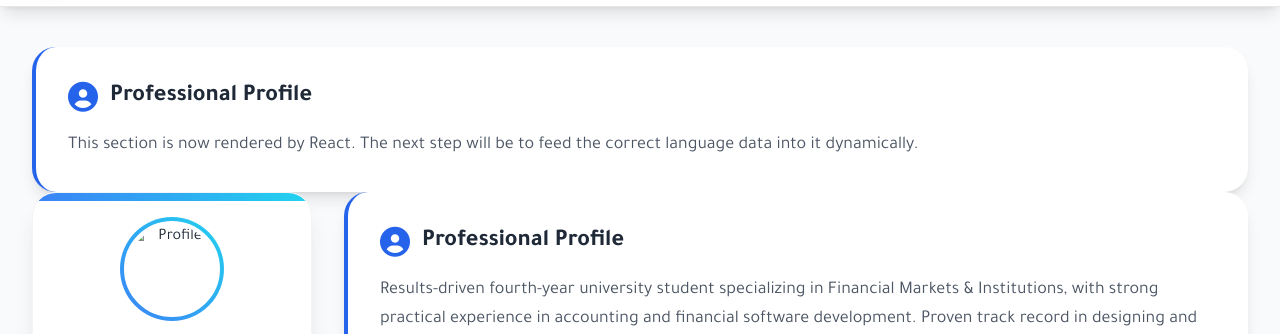
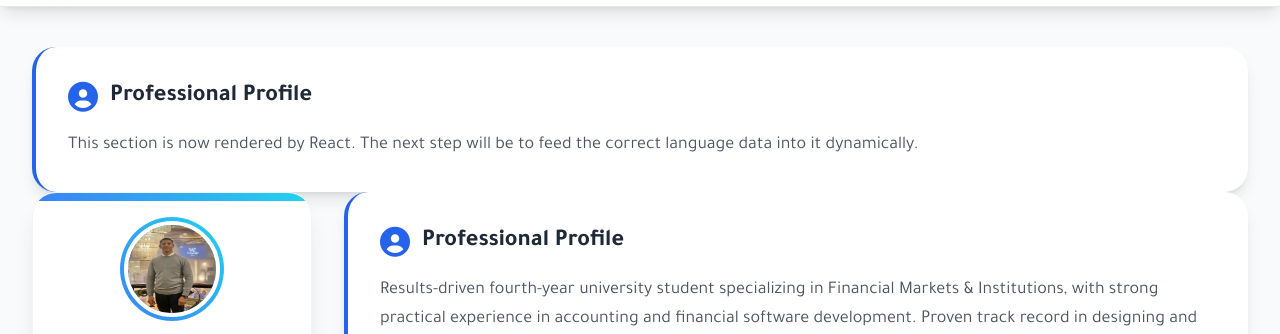
Before and after one commit to AbdElshafyali/cv, a plain HTML site: page index.html in a window 1280 px wide. Shown: the part 74-408 px from the top of the page. Drawn offline with nearby package versions, Linux system fonts and the light colour scheme.

Commit message:
Fix: correct asset file paths with hash names

```diff
--- a/index.html
+++ b/index.html
@@ -4,8 +4,8 @@
     <meta charset="UTF-8">
     <meta name="viewport" content="width=device-width, initial-scale=1.0">
     <title id="pageTitle">Abd El-Shafi Ali | Smart Resume</title>
-    <link rel="icon" href="assets/favicon-light.ico" media="(prefers-color-scheme: light)">
-    <link rel="icon" href="assets/favicon-dark.ico" media="(prefers-color-scheme: dark)">
+    <link rel="icon" href="assets/favicon-light-DRw-woZ_.ico" media="(prefers-color-scheme: light)">
+    <link rel="icon" href="assets/favicon-dark-SpVS4Auo.ico" media="(prefers-color-scheme: dark)">
 
     <!-- Libraries: Tailwind, Chart.js, and FontAwesome for premium icons -->
     <script src="https://cdn.tailwindcss.com"></script>
@@ -236,7 +236,7 @@
                         <div class="absolute top-0 left-0 w-full h-2 bg-gradient-to-r from-blue-500 to-cyan-400"></div>
 
                         <div class="mb-4 inline-block p-1 rounded-full bg-gradient-to-tr from-blue-500 to-cyan-400">
-                             <img src="assets/profile.jpg" alt="Profile" class="w-24 h-24 rounded-full border-4 border-white dark:border-cardDark bg-white">
+                             <img src="assets/profile-DmCfdbWR.jpg" alt="Profile" class="w-24 h-24 rounded-full border-4 border-white dark:border-cardDark bg-white">
                         </div>
 
                         <h1 class="text-2xl font-extrabold mb-1" id="nameTitle"></h1>
```
